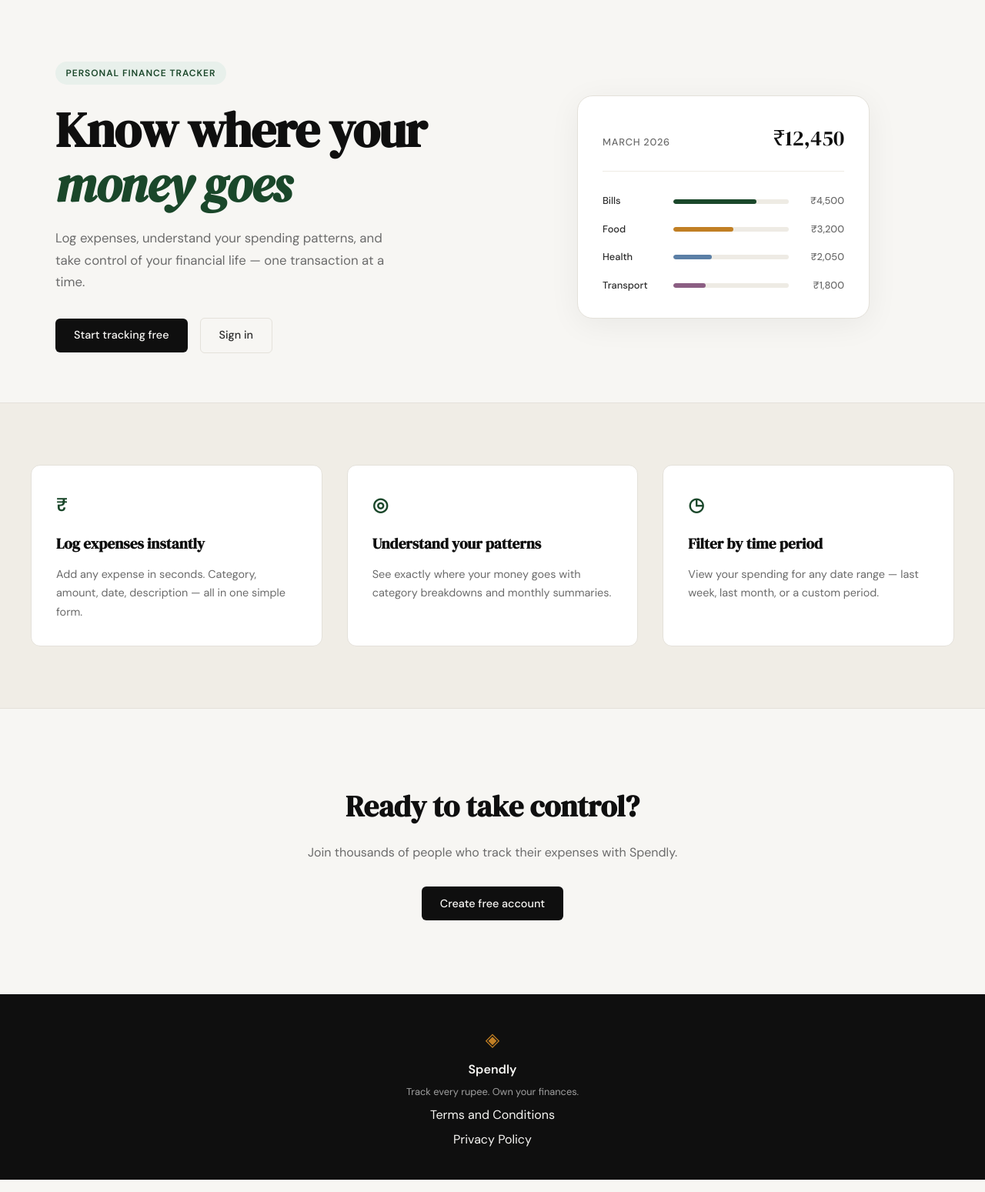
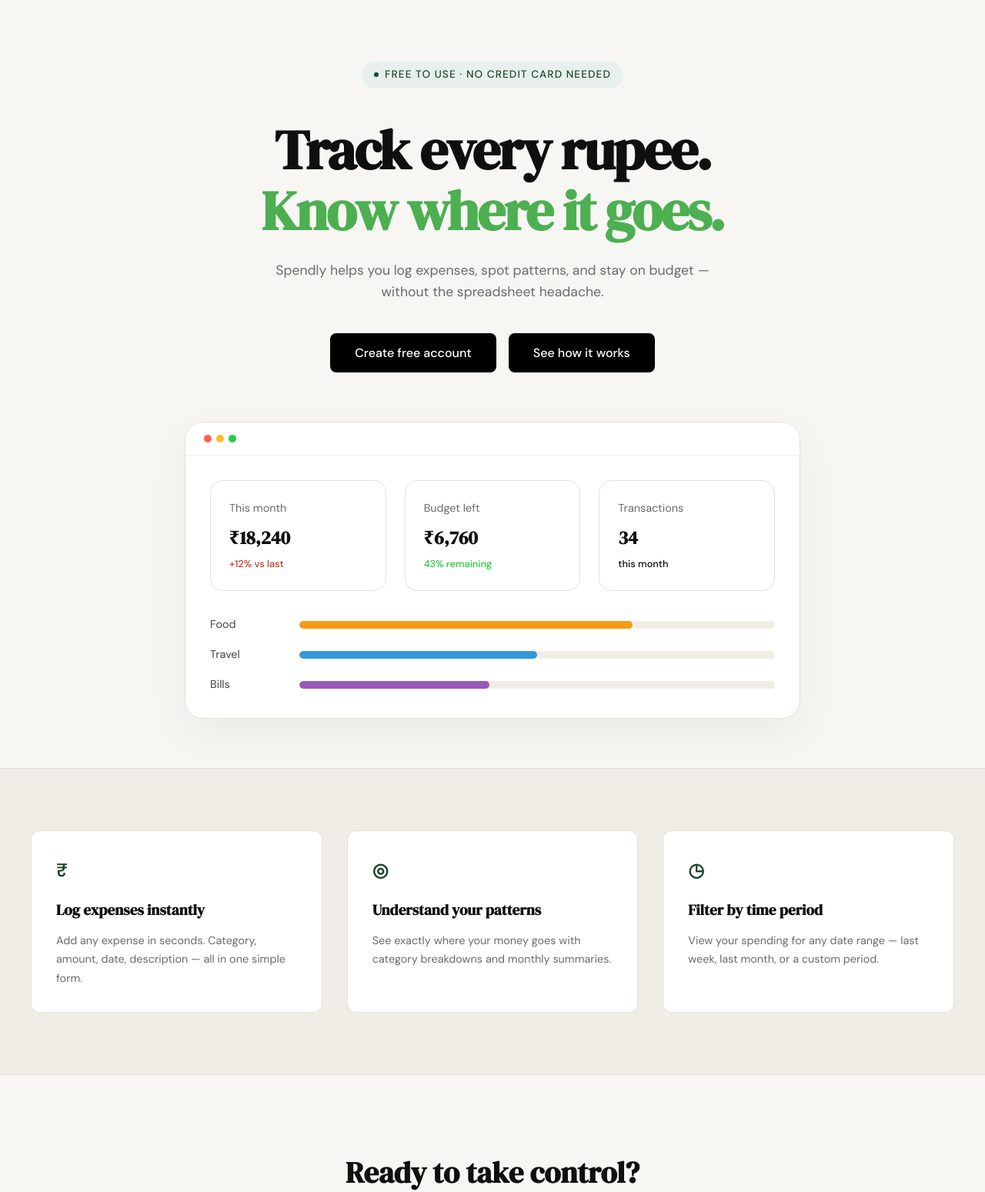
Before and after one commit to Aayush3248/spendly, a Flask app: page / in a window 1280 px wide. Shown: the part 61-1610 px from the top of the page at 77% size. Run offline with Flask 3, Linux system fonts and the light colour scheme.

Commit message:
landing: redesign hero section to match mockup

```diff
--- /dev/null
+++ b/static/css/landing.css
@@ -0,0 +1,201 @@
+.hero {
+    padding: 5rem 2rem 4rem;
+    display: flex;
+    flex-direction: column;
+    align-items: center;
+    text-align: center;
+    max-width: var(--max-width);
+    margin: 0 auto;
+}
+
+.hero-inner {
+    display: flex;
+    flex-direction: column;
+    align-items: center;
+    width: 100%;
+}
+
+.hero-badge {
+    display: inline-flex;
+    align-items: center;
+    gap: 0.5rem;
+    background: #e8f0eb;
+    color: #1a472a;
+    font-size: 0.85rem;
+    font-weight: 500;
+    padding: 0.4rem 1rem;
+    border-radius: 999px;
+    margin-bottom: 2.5rem;
+}
+
+.badge-dot {
+    width: 6px;
+    height: 6px;
+    background: #1a472a;
+    border-radius: 50%;
+}
+
+.hero-title {
+    font-family: var(--font-display);
+    font-size: clamp(2.5rem, 6vw, 4.5rem);
+    line-height: 1.1;
+    letter-spacing: -0.03em;
+    color: #0f0f0f;
+    margin-bottom: 1.5rem;
+}
+
+.hero-title .highlight {
+    color: #4caf50; /* Brighter green from image */
+}
+
+.hero-subtitle {
+    font-size: 1.1rem;
+    color: #6b6b6b;
+    line-height: 1.6;
+    max-width: 600px;
+    margin-bottom: 2.5rem;
+}
+
+.hero-actions {
+    display: flex;
+    gap: 1rem;
+    margin-bottom: 4rem;
+}
+
+.btn-dark {
+    background: #000;
+    color: #fff;
+    padding: 0.8rem 2rem;
+    border-radius: 8px;
+    font-weight: 500;
+    font-size: 1rem;
+    transition: opacity 0.2s;
+    text-decoration: none;
+}
+
+.btn-dark:hover {
+    opacity: 0.8;
+}
+
+/* Visual Representation */
+.hero-visual {
+    width: 100%;
+    display: flex;
+    justify-content: center;
+}
+
+.visual-container {
+    background: #fff;
+    border: 1px solid #e4e1da;
+    border-radius: 24px;
+    width: 100%;
+    max-width: 800px;
+    box-shadow: 0 20px 50px rgba(0,0,0,0.05);
+    overflow: hidden;
+}
+
+.visual-header {
+    display: flex;
+    gap: 6px;
+    padding: 1rem 1.5rem;
+    background: #fff;
+    border-bottom: 1px solid #f0ede6;
+}
+
+.visual-header .dot {
+    width: 10px;
+    height: 10px;
+    border-radius: 50%;
+}
+
+.visual-header .dot.red { background: #ff5f56; }
+.visual-header .dot.yellow { background: #ffbd2e; }
+.visual-header .dot.green { background: #27c93f; }
+
+.visual-content {
+    padding: 2rem;
+}
+
+.stats-grid {
+    display: grid;
+    grid-template-columns: repeat(3, 1fr);
+    gap: 1.5rem;
+    margin-bottom: 2rem;
+}
+
+.stat-card {
+    background: #fff;
+    border: 1px solid #e4e1da;
+    border-radius: 16px;
+    padding: 1.5rem;
+    text-align: left;
+}
+
+.stat-label {
+    display: block;
+    font-size: 0.9rem;
+    color: #6b6b6b;
+    margin-bottom: 0.5rem;
+}
+
+.stat-value {
+    display: block;
+    font-family: var(--font-display);
+    font-size: 1.5rem;
+    font-weight: 600;
+    color: #0f0f0f;
+    margin-bottom: 0.25rem;
+}
+
+.stat-delta {
+    display: block;
+    font-size: 0.8rem;
+    font-weight: 500;
+}
+
+.stat-delta.negative { color: #c0392b; }
+.stat-delta.positive { color: #27c93f; }
+
+.categories-list {
+    display: flex;
+    flex-direction: column;
+    gap: 1rem;
+}
+
+.cat-row {
+    display: grid;
+    grid-template-columns: 100px 1fr;
+    align-items: center;
+    gap: 1rem;
+}
+
+.cat-name {
+    font-size: 0.9rem;
+    color: #444;
+    text-align: left;
+}
+
+.cat-bar-track {
+    height: 10px;
+    background: #f0ede6;
+    border-radius: 999px;
+    overflow: hidden;
+}
+
+.cat-bar {
+    height: 100%;
+    border-radius: 999px;
+}
+
+.bar-orange { background: #f39c12; }
+.bar-blue { background: #3498db; }
+.bar-purple { background: #9b59b6; }
+
+@media (max-width: 768px) {
+    .stats-grid {
+        grid-template-columns: 1fr;
+    }
+    .hero-actions {
+        flex-direction: column;
+    }
+}
--- a/templates/landing.html
+++ b/templates/landing.html
@@ -1,4 +1,8 @@
 {% extends "base.html" %}
+
+{% block head %}
+    <link rel="stylesheet" href="{{ url_for('static', filename='css/landing.css') }}">
+{% endblock %}
 
 {% block title %}Spendly — Track Every Rupee{% endblock %}
 
@@ -6,55 +10,61 @@
 
 <section class="hero">
     <div class="hero-inner">
-        <div class="hero-badge">Personal Finance Tracker</div>
+        <div class="hero-badge">
+            <span class="badge-dot"></span>
+            Free to use · No credit card needed
+        </div>
         <h1 class="hero-title">
-            Know where your<br>
-            <em>money goes</em>
+            Track every rupee.<br>
+            <span class="highlight">Know where it goes.</span>
         </h1>
         <p class="hero-subtitle">
-            Log expenses, understand your spending patterns,
-            and take control of your financial life —
-            one transaction at a time.
+            Spendly helps you log expenses, spot patterns, and stay on budget — without the spreadsheet headache.
         </p>
         <div class="hero-actions">
-            <a href="{{ url_for('register') }}" class="btn-primary">Start tracking free</a>
-            <a href="{{ url_for('login') }}" class="btn-ghost">Sign in</a>
+            <a href="{{ url_for('register') }}" class="btn-dark">Create free account</a>
+            <a href="#" class="btn-dark">See how it works</a>
         </div>
-    </div>
-    <div class="hero-visual">
-        <div class="mock-card">
-            <div class="mock-card-header">
-                <span class="mock-label">March 2026</span>
-                <span class="mock-total">₹12,450</span>
-            </div>
-            <div class="mock-bars">
-                <div class="mock-bar-row">
-                    <span class="mock-cat">Bills</span>
-                    <div class="mock-bar-track">
-                        <div class="mock-bar" style="width: 72%"></div>
+
+        <div class="hero-visual">
+            <div class="visual-container">
+                <div class="visual-header">
+                    <div class="dot red"></div>
+                    <div class="dot yellow"></div>
+                    <div class="dot green"></div>
+                </div>
+                <div class="visual-content">
+                    <div class="stats-grid">
+                        <div class="stat-card">
+                            <span class="stat-label">This month</span>
+                            <span class="stat-value">₹18,240</span>
+                            <span class="stat-delta negative">+12% vs last</span>
+                        </div>
+                        <div class="stat-card">
+                            <span class="stat-label">Budget left</span>
+                            <span class="stat-value">₹6,760</span>
+                            <span class="stat-delta positive">43% remaining</span>
+                        </div>
+                        <div class="stat-card">
+                            <span class="stat-label">Transactions</span>
+                            <span class="stat-value">34</span>
+                            <span class="stat-delta">this month</span>
+                        </div>
                     </div>
-                    <span class="mock-amt">₹4,500</span>
-                </div>
-                <div class="mock-bar-row">
-                    <span class="mock-cat">Food</span>
-                    <div class="mock-bar-track">
-                        <div class="mock-bar mock-bar-2" style="width: 52%"></div>
+                    <div class="categories-list">
+                        <div class="cat-row">
+                            <span class="cat-name">Food</span>
+                            <div class="cat-bar-track"><div class="cat-bar bar-orange" style="width: 70%"></div></div>
+                        </div>
+                        <div class="cat-row">
+                            <span class="cat-name">Travel</span>
+                            <div class="cat-bar-track"><div class="cat-bar bar-blue" style="width: 50%"></div></div>
+                        </div>
+                        <div class="cat-row">
+                            <span class="cat-name">Bills</span>
+                            <div class="cat-bar-track"><div class="cat-bar bar-purple" style="width: 40%"></div></div>
+                        </div>
                     </div>
-                    <span class="mock-amt">₹3,200</span>
-                </div>
-                <div class="mock-bar-row">
-                    <span class="mock-cat">Health</span>
-                    <div class="mock-bar-track">
-                        <div class="mock-bar mock-bar-3" style="width: 33%"></div>
-                    </div>
-                    <span class="mock-amt">₹2,050</span>
-                </div>
-                <div class="mock-bar-row">
-                    <span class="mock-cat">Transport</span>
-                    <div class="mock-bar-track">
-                        <div class="mock-bar mock-bar-4" style="width: 28%"></div>
-                    </div>
-                    <span class="mock-amt">₹1,800</span>
                 </div>
             </div>
         </div>
```
